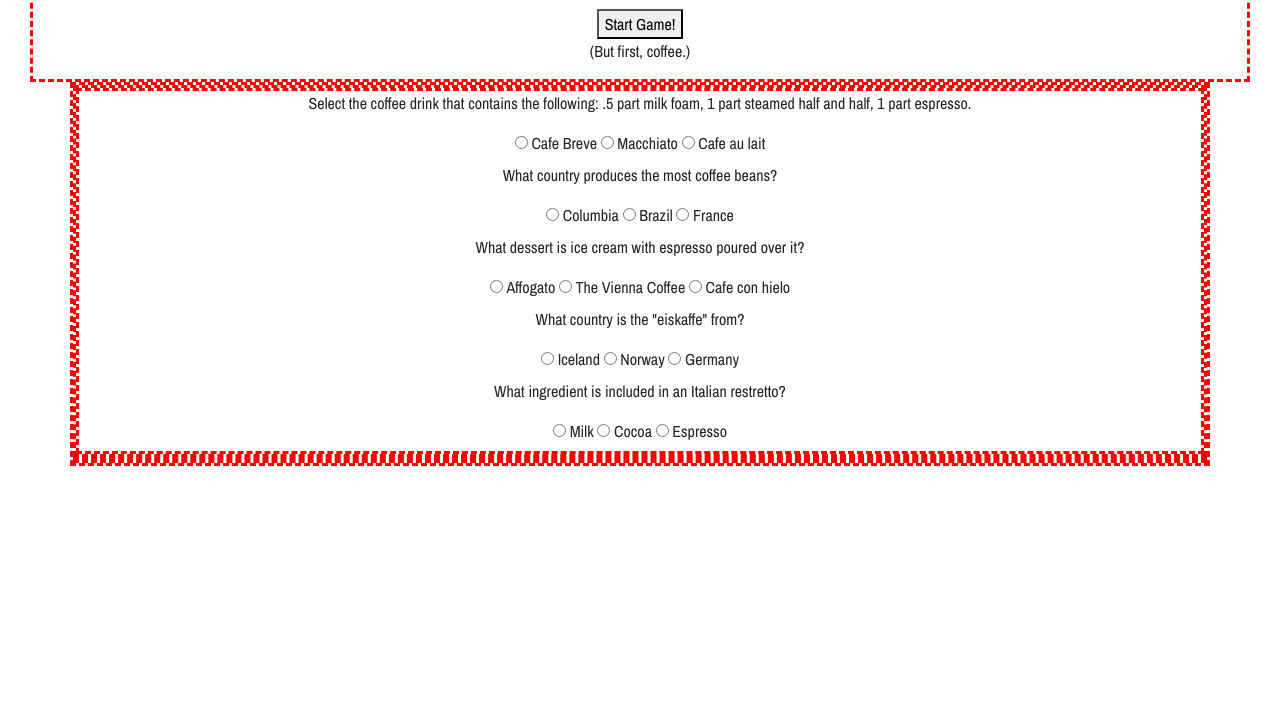
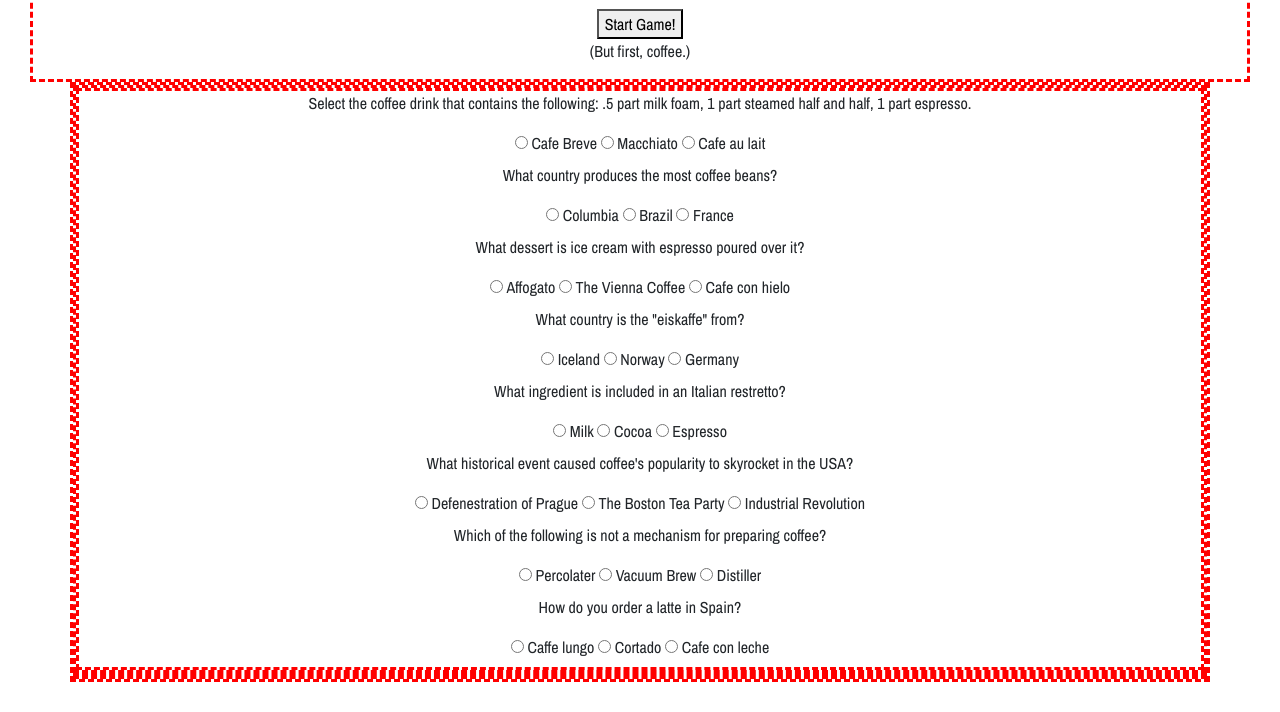
Before and after one commit to ariellemonica/TriviaGame, a plain HTML site: page index.html in a window 1280 px wide. Shown: the part 126-838 px from the top of the page. Before the commit the page ends 800 px from the top, so only its background shows below. Drawn offline with nearby package versions, Linux system fonts and the light colour scheme.

Commit message:
20200313 added some more trivia questions

```diff
--- a/index.html
+++ b/index.html
@@ -66,6 +66,30 @@
                 <input type="radio" class="correct" name="ans5C" value="espresso">
                 <label for="ans5C">Espresso</label>
 
+                <p class="q6">What historical event caused coffee's popularity to skyrocket in the USA?</p>
+                <input type="radio" class="incorrect" name="ans6A" value="defenestration-of-prague">
+                <label for="ans6A">Defenestration of Prague</label>
+                <input type="radio" class="correct" name="ans6B" value="boston-tea-party">
+                <label for="ans6B">The Boston Tea Party</label>
+                <input type="radio" class="incorrect" name="ans6C" value="industrial-revolution">
+                <label for="ans6C">Industrial Revolution</label>
+
+                <p class="q7">Which of the following is not a mechanism for preparing coffee?</p>
+                <input type="radio" class="incorrect" name="ans7A" value="percolater">
+                <label for="ans7A">Percolater</label>
+                <input type="radio" class="incorrect" name="ans7B" value="vacuum-brew">
+                <label for="ans7B">Vacuum Brew</label>
+                <input type="radio" class="correct" name="ans7C" value="distiller">
+                <label for="ans7C">Distiller</label>
+
+                <p class="q8">How do you order a latte in Spain?</p>
+                <input type="radio" class="incorrect" name="ans8A" value="caffe-lungo">
+                <label for="ans8A">Caffe lungo</label>
+                <input type="radio" class="incorrect" name="ans8B" value="cortado">
+                <label for="ans8B">Cortado</label>
+                <input type="radio" class="correct" name="ans8C" value="cafe-con-leche">
+                <label for="ans8C">Cafe con leche</label>
+
             </div>
 
         </div>
```
